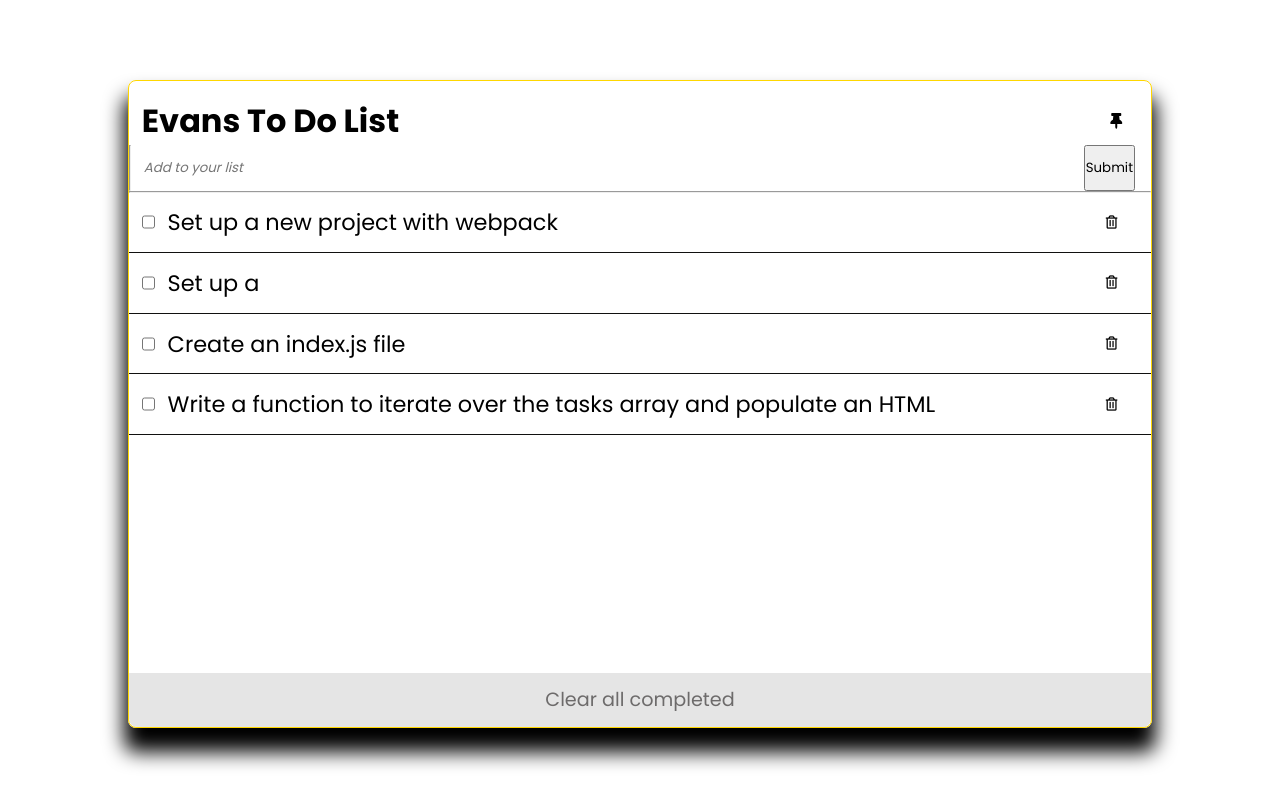
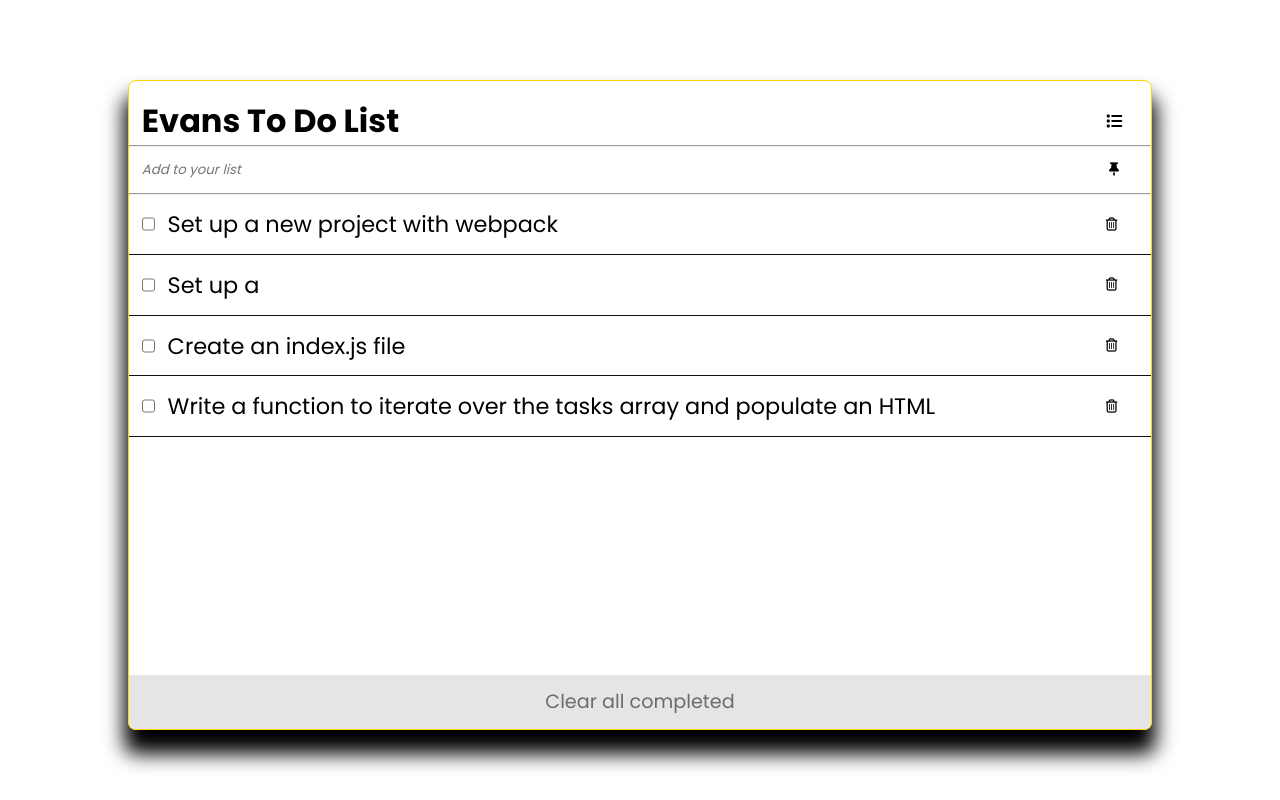
Before and after one commit to Doheera-kosi/todo-list-app, a website built with webpack: page dist/index.html in a window 1280 px wide. Built offline with nearby package versions, Linux system fonts and the light colour scheme.

Commit message:
Modify dis/index.html

```diff
--- a/dist/index.html
+++ b/dist/index.html
@@ -5,17 +5,20 @@
   <meta name="viewport" content="width=device-width, initial-scale=1.0">
   <link rel="stylesheet" href="https://cdnjs.cloudflare.com/ajax/libs/font-awesome/5.15.4/css/all.min.css" />
   <title>To Do List</title>
+  <script
+  src="https://kit.fontawesome.com/9c25278351.js" crossorigin="anonymous"></script>
 <script defer src="/main.js"></script></head>
 <body>
   <div class="todo-container">
     <header>
       <h1>Evans To Do List</h1>
-      <i class="fa fa-thumbtack" aria-hidden="true"></i>
+      <!-- <i class="fa fa-thumbtack" aria-hidden="true"></i> -->
+      <i class="fa fa-list" aria-hidden="true"></i>
     </header>
+    <hr>
       <form action="post" id="task-form">
-      <hr>
         <input for="text" id="input-field" class="add-list" placeholder="Add to your list" required></input>
-      <button>Submit</button>
+        <button class="add-btn"><i class="fa fa-thumbtack" aria-hidden="true"></i></button>
       </form>
       <hr>
         <ul class="list">
```
Lines whose indentation alone changed are shown as unchanged.
